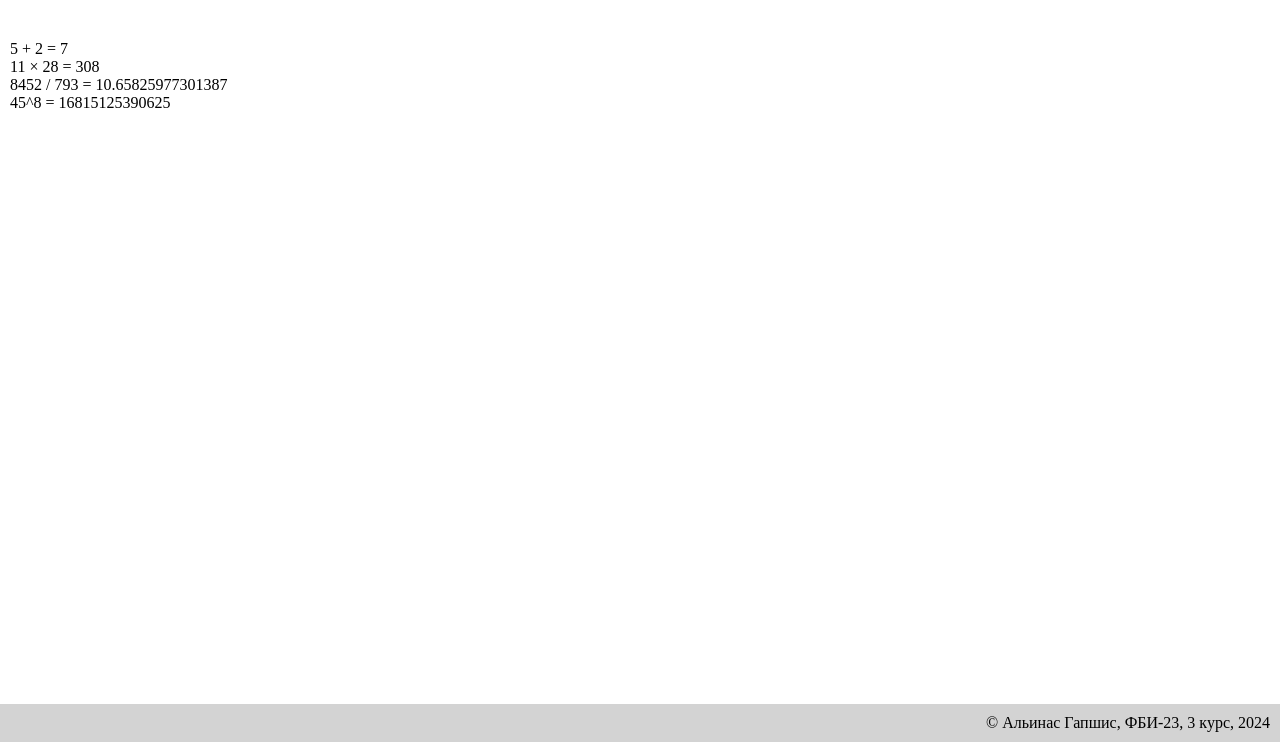
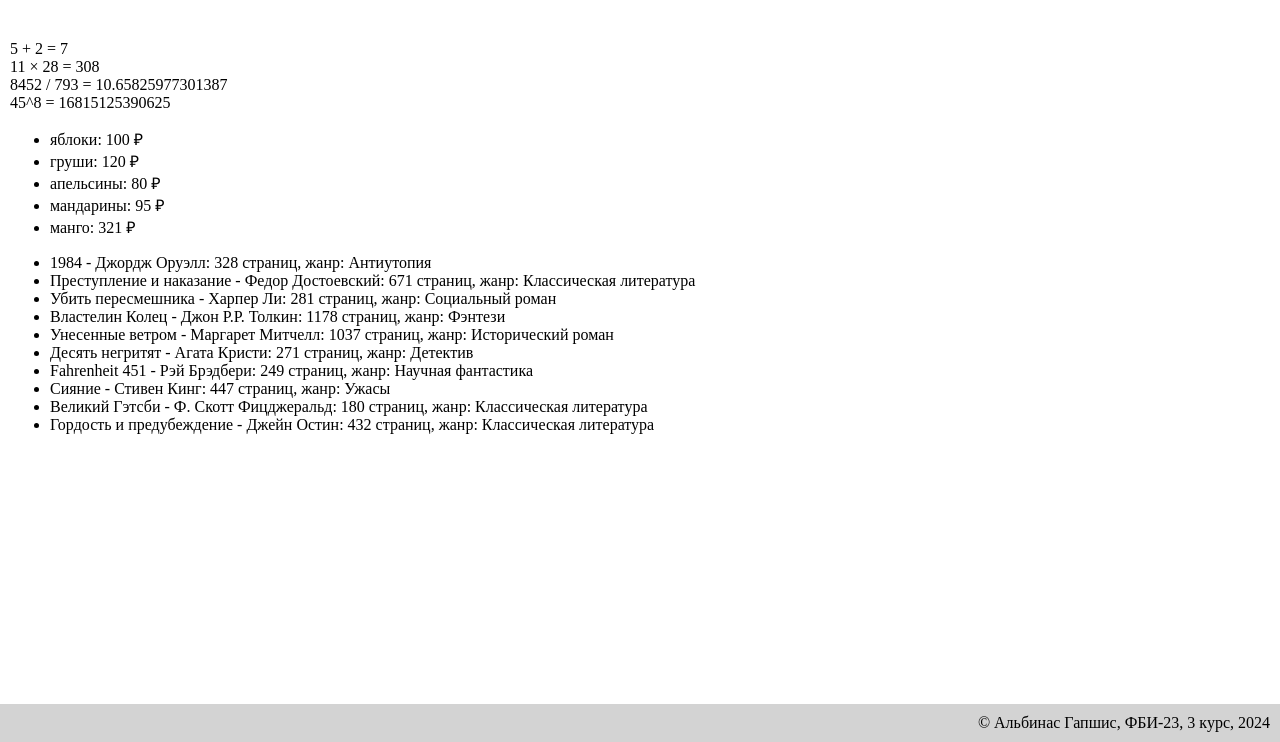
Before and after one commit to gapshis17/Web_2_gapshis, a Flask app: page /lab2/example in a window 1280 px wide. Shown: the part 58-800 px from the top of the page. Run offline with Flask 3, Linux system fonts and the light colour scheme.

Commit message:
Наследование шаблонов

```diff
--- a/app.py
+++ b/app.py
@@ -150,7 +150,7 @@ def about():
 
 @app.route('/lab2/example')
 def example():
-    name = 'Альинас Гапшис'
+    name = 'Альбинас Гапшис'
     number = '2'
     group = 'ФБИ-23'
     kurs = '3 курс'
@@ -158,4 +158,31 @@ def example():
     calculation_2 = 11 * 28
     calculation_3 = 8452 / 793
     calculation_4 = 45 ** 8
-    return render_template ('example.html', name = name, number = number, group = group, kurs = kurs, calculation_1 = calculation_1, calculation_2 = calculation_2, calculation_3 = calculation_3, calculation_4 = calculation_4)
+    fruits = [
+        {'name': 'яблоки', 'price': 100},
+        {'name': 'груши', 'price': 120},
+        {'name': 'апельсины', 'price': 80},
+        {'name': 'мандарины', 'price': 95},
+        {'name': 'манго', 'price': 321}
+    ]
+    books = [
+    {'author': 'Джордж Оруэлл', 'title': '1984', 'genre': 'Антиутопия', 'pages': 328},
+    {'author': 'Федор Достоевский', 'title': 'Преступление и наказание', 'genre': 'Классическая литература', 'pages': 671},
+    {'author': 'Харпер Ли', 'title': 'Убить пересмешника', 'genre': 'Социальный роман', 'pages': 281},
+    {'author': 'Джон Р.Р. Толкин', 'title': 'Властелин Колец', 'genre': 'Фэнтези', 'pages': 1178},
+    {'author': 'Маргарет Митчелл', 'title': 'Унесенные ветром', 'genre': 'Исторический роман', 'pages': 1037},
+    {'author': 'Агата Кристи', 'title': 'Десять негритят', 'genre': 'Детектив', 'pages': 271},
+    {'author': 'Рэй Брэдбери', 'title': 'Fahrenheit 451', 'genre': 'Научная фантастика', 'pages': 249},
+    {'author': 'Стивен Кинг', 'title': 'Сияние', 'genre': 'Ужасы', 'pages': 447},
+    {'author': 'Ф. Скотт Фицджеральд', 'title': 'Великий Гэтсби', 'genre': 'Классическая литература', 'pages': 180},
+    {'author': 'Джейн Остин', 'title': 'Гордость и предубеждение', 'genre': 'Классическая литература', 'pages': 432}
+    ]
+
+    return render_template ('example.html', name = name, number = number,
+                            group = group, kurs = kurs, calculation_1 = calculation_1,
+                            calculation_2 = calculation_2, calculation_3 = calculation_3,
+                            calculation_4 = calculation_4, fruits = fruits, books = books)
+
+@app.route ('/lab2/')
+def lab2():
+    return render_template('lab2.html')
--- a/templates/example.html
+++ b/templates/example.html
@@ -19,6 +19,17 @@
         11 × 28 = {{ calculation_2 }}<br>
         8452 / 793 = {{ calculation_3 }}<br>
         45^8 = {{ calculation_4 }}<br>
+        <ul>
+            {% for f in fruits %}
+            <li>{{ f.name }}: {{ f.price }} &#x20bd;</li>
+            {% endfor %}
+        </ul>
+        <ul>
+            {% for b in books %}
+            <li>{{ b.title }} - {{ b.author }}: {{ b.pages }} страниц, жанр: {{ b.genre }}</li>
+            {% endfor %}
+        </ul>
+
     </main>
     <footer>
         &copy;
```
Also changed, not shown: templates/base.html (added, +36 -0 lines), templates/lab2.html (added, +13 -0 lines).
